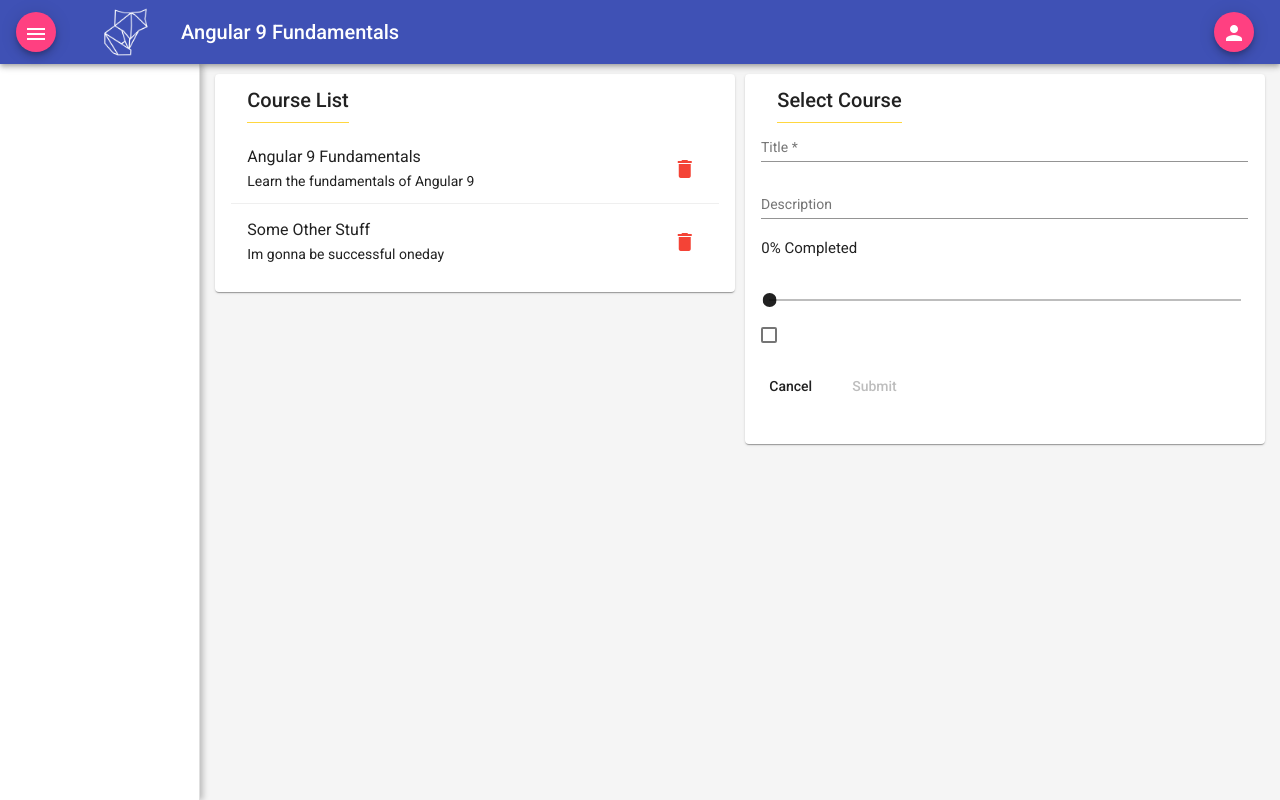
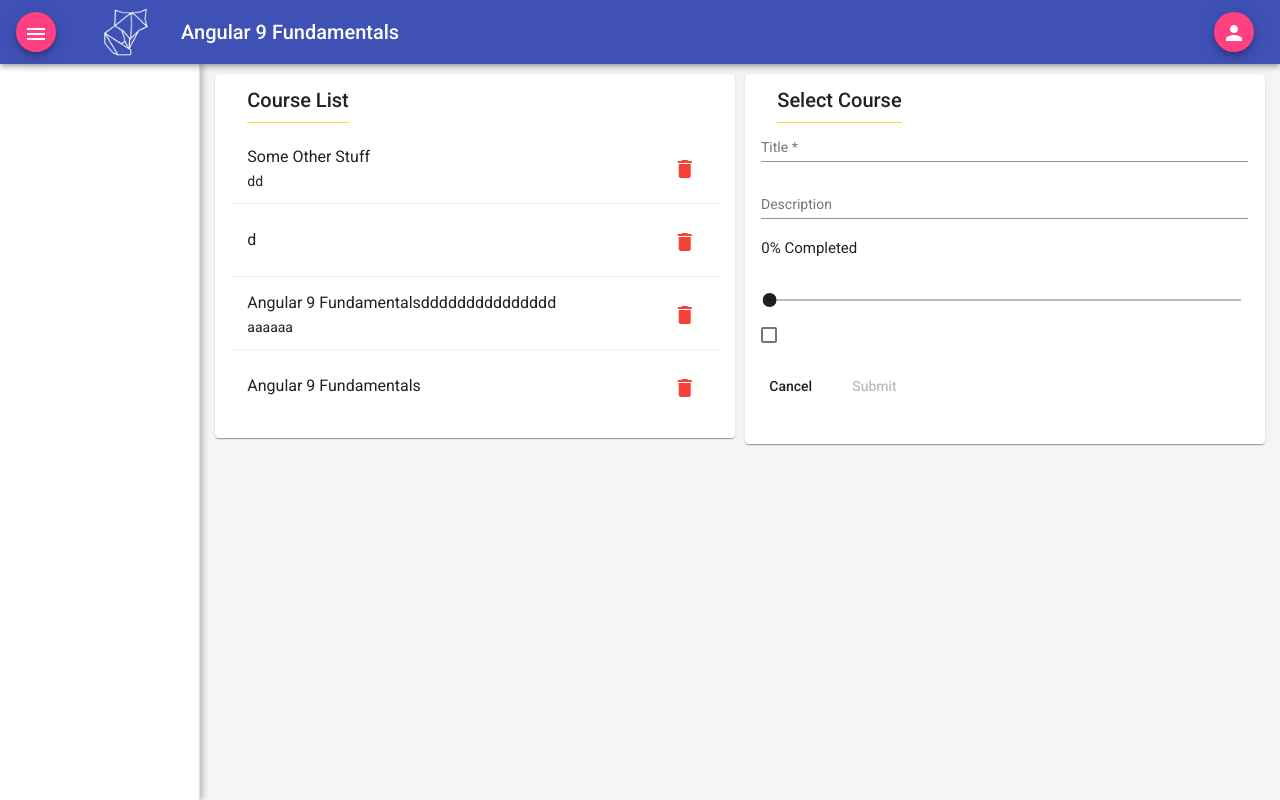
Before and after one commit to onehungrymind/angular9-fundamentals-workshop, an Angular app: page /courses in a window 1280 px wide. Built offline with nearby package versions, Linux system fonts and the light colour scheme; data requests are answered from the project's data file.

Commit message:
finish 5

```diff
--- a/server/db.json
+++ b/server/db.json
@@ -2,10 +2,31 @@
   "courses": [
     {
       "id": 1,
+      "title": "Some Other Stuff",
+      "description": "dd",
+      "percentComplete": 13,
+      "favorite": false
+    },
+    {
+      "id": 12,
+      "title": "d",
+      "description": "",
+      "percentComplete": 0,
+      "favorite": false
+    },
+    {
+      "id": 13,
+      "title": "Angular 9 Fundamentalsddddddddddddddd",
+      "description": "aaaaaa",
+      "percentComplete": 0,
+      "favorite": false
+    },
+    {
+      "id": 14,
       "title": "Angular 9 Fundamentals",
-      "description": "Learn the fundamentals of Angular 9",
-      "percentComplete": 26,
-      "favorite": true
+      "description": "",
+      "percentComplete": 0,
+      "favorite": false
     }
   ]
 }
--- a/src/app/app.module.ts
+++ b/src/app/app.module.ts
@@ -11,6 +11,8 @@ import { CoursesComponent } from './courses/courses.component';
 import { FormsModule } from '@angular/forms';
 import { CoursesService } from './shared/services/courses.service';
 import { LessonsService } from './shared/services/lessons.service';
+import { CourseDetailsComponent } from './courses/course-details/course-details.component';
+import { CourseListComponent } from './courses/course-list/course-list.component';
 
 @NgModule({
   imports: [
@@ -24,7 +26,9 @@ import { LessonsService } from './shared/services/lessons.service';
   declarations: [
     AppComponent,
     HomeComponent,
-    CoursesComponent
+    CoursesComponent,
+    CourseDetailsComponent,
+    CourseListComponent
   ],
   providers: [
     CoursesService,
--- /dev/null
+++ b/src/app/courses/course-details/course-details.component.html
@@ -0,0 +1,58 @@
+     <mat-card>
+            <mat-card-header>
+                <mat-card-title>
+                    <span *ngIf="currentCourse.id; else noSelection">
+                        {{originalTitle}}
+                    </span>
+                    <ng-template #noSelection>Select Course</ng-template>
+                </mat-card-title>
+            </mat-card-header>
+
+            <form #formName = "ngForm" (submit)="saved.emit(currentCourse)">
+                <mat-card-content>
+                    <mat-form-field>
+                        <input
+                            matInput
+                            placeholder="Title"
+                            type="text"
+                            name="title"
+                            [(ngModel)]="currentCourse.title"
+                            required
+                        />
+                    </mat-form-field>
+
+                    <mat-form-field>
+                        <input
+                            matInput
+                            placeholder="Description"
+                            type="text"
+                            name="description"
+                            [(ngModel)]="currentCourse.description"
+                        />
+                    </mat-form-field>
+
+                    <section>
+                        <h4>{{currentCourse.percentComplete}}% Completed</h4>
+                        <mat-slider
+                            class="full-width"
+                            min="0"
+                            max="100"
+                            name="percentComplete"
+                            thumbLabel
+                            [(ngModel)]="currentCourse.percentComplete"
+                        >
+
+                        </mat-slider>
+                    </section>
+                    <section>
+                        <mat-checkbox name="favorite" [(ngModel)]="currentCourse.favorite">
+
+                        </mat-checkbox>
+                    </section>
+                </mat-card-content>
+                <mat-card-actions>
+                    <button type="button" mat-button (click)="cancelled.emit()">Cancel</button>
+                    <button type="submit" mat-button color="primary" [disabled]="formName.invalid">Submit</button>
+                </mat-card-actions>
+            </form>
+        </mat-card>
--- /dev/null
+++ b/src/app/courses/course-details/course-details.component.ts
@@ -0,0 +1,20 @@
+import { Component, Input, Output, EventEmitter } from '@angular/core';
+
+@Component({
+  selector: 'app-course-details',
+  templateUrl: './course-details.component.html',
+  styleUrls: ['./course-details.component.scss']
+})
+export class CourseDetailsComponent {
+  currentCourse
+  originalTitle
+  @Output() saved = new EventEmitter()
+  @Output() cancelled = new EventEmitter()
+
+  @Input() set course(value) {
+    if (value) {
+      this.currentCourse = Object.assign({}, value)
+      this.originalTitle = value.title
+    }
+  }
+}
--- /dev/null
+++ b/src/app/courses/course-list/course-list.component.html
@@ -0,0 +1,24 @@
+       <mat-card>
+            <mat-card-header>
+                <mat-card-title>
+                Course List
+                </mat-card-title>
+            </mat-card-header>
+            <mat-card-content>
+
+                <mat-list>
+                    <mat-list-item *ngFor="let course of courses" (click)="current.emit(course)">
+                        <h3 matLine>{{course.title}}</h3>
+                        <p matLine>{{course.description}}</p>
+                        <button
+                            mat-icon-button
+                            color="warn"
+                            (click)="deleted.emit(course.id);$event.stopImmediatePropagation()"
+                        >
+                            <mat-icon>delete</mat-icon>
+                        </button>
+                    </mat-list-item>
+                </mat-list>
+
+            </mat-card-content>
+        </mat-card>
--- a/src/app/courses/courses.component.html
+++ b/src/app/courses/courses.component.html
@@ -1,95 +1,19 @@
 <div class="courses-containers">
     <div class="courses-list">
-        <mat-card>
-        <mat-card-header>
-            <mat-card-title>
-            Course List
-            </mat-card-title>
-        </mat-card-header>
-        <mat-card-content>
+        <app-course-list
+            [courses]="courses"
+            (current)="selectCourse($event)"
+            (deleted)="deleteCourse($event)"
+        >
+        </app-course-list>
 
-            <mat-list>
-                <mat-list-item *ngFor="let course of courses" (click) = "selectCourse(course)">
-                    <h3 matLine>{{course.title}}</h3>
-                    <p matLine>{{course.description}}</p>
-                    <button
-                        mat-icon-button
-                        color="warn"
-                        (click)="deleteCourse(course.id); $event.stopImmediatePropagation()"
-                    >
-                        <mat-icon>delete</mat-icon>
-                    </button>
-                </mat-list-item>
-            </mat-list>
-
-        </mat-card-content>
-        </mat-card>
     </div>
 
     <div class="course-details">
-        <mat-card>
-            <!-- COURSE FORM -->
-            <mat-card-header>
-                <mat-card-title>
-                    <span *ngIf="currentCourse.id; else noSelection">
-                        {{currentCourse.title}}
-                    </span>
-                    <ng-template #noSelection>Select Course</ng-template>
-                </mat-card-title>
-            </mat-card-header>
-
-            <form #formName = "ngForm" (submit)="saveCourse(currentCourse)">
-                <mat-card-content>
-                    <mat-form-field>
-                        <input
-                            matInput
-                            placeholder="Title"
-                            type="text"
-                            name="title"
-                            [(ngModel)]="currentCourse.title"
-                            required
-                        />
-                    </mat-form-field>
-
-                    <mat-form-field>
-                        <input
-                            matInput
-                            placeholder="Description"
-                            type="text"
-                            name="description"
-                            [(ngModel)]="currentCourse.description"
-                        />
-                    </mat-form-field>
-
-                    <section>
-                        <h4>{{currentCourse.percentComplete}}% Completed</h4>
-                        <mat-slider
-                            class="full-width"
-                            min="0"
-                            max="100"
-                            name="percentComplete"
-                            thumbLabel
-                            [(ngModel)]="currentCourse.percentComplete"
-                        >
-
-                        </mat-slider>
-                    </section>
-                    <section>
-                        <mat-checkbox name="favorite" [(ngModel)]="currentCourse.favorite">
-
-                        </mat-checkbox>
-                    </section>
-                </mat-card-content>
-                <mat-card-actions>
-                    <button type="button" mat-button (click)="cancel()">Cancel</button>
-                    <button type="submit" mat-button color="primary" [disabled]="formName.invalid">Submit</button>
-                </mat-card-actions>
-            </form>
-            <mat-card-actions>
-
-            <!-- COURSE ACTIONS -->
-
-            </mat-card-actions>
-        </mat-card>
+        <app-course-details
+            [course]='currentCourse'
+            (saved)="saveCourse($event)"
+            (cancelled)="cancel()"
+        ></app-course-details>
     </div>
 </div>
--- a/src/app/courses/courses.component.ts
+++ b/src/app/courses/courses.component.ts
@@ -18,6 +18,8 @@ export class CoursesComponent implements OnInit {
 
   deleteCourse(courseId) {
     this.coursesService.delete(courseId)
+      .subscribe(result => this.refreshCourses())
+      console.log(23)
   }
 
   resetSelectedCourse() {
@@ -34,7 +36,17 @@ export class CoursesComponent implements OnInit {
 
   ngOnInit(): void {
     this.resetSelectedCourse()
-    this.courses = this.coursesService.all()
+    this.loadCourses()
+  }
+
+  refreshCourses() {
+    this.resetSelectedCourse()
+    this.loadCourses()
+  }
+
+  loadCourses() {
+    this.coursesService.all()
+    .subscribe(courses => this.courses = courses)
   }
 
   cancel() {
@@ -44,9 +56,11 @@ export class CoursesComponent implements OnInit {
   saveCourse(course) {
     if (course.id){
       this.coursesService.update(course)
+        .subscribe(result => this.refreshCourses())
     }
     else{
       this.coursesService.create(course)
+        .subscribe(result => this.refreshCourses())
     }
   }
 }
--- a/src/app/shared/services/courses.service.ts
+++ b/src/app/shared/services/courses.service.ts
@@ -1,45 +1,36 @@
+import { HttpClient } from '@angular/common/http';
 import { Injectable } from '@angular/core';
+
+const BASE_URL = "http://localhost:3000/"
 
 @Injectable({
   providedIn: 'root'
 })
 export class CoursesService {
-  private courses = [
-    {
-      id: 1,
-      title: 'Angular 9 Fundamentals',
-      description: 'Learn the fundamentals of Angular 9',
-      percentComplete: 26,
-      favorite: true
-    },
-    {
-      id: 2,
-      title: 'Some Other Stuff',
-      description: 'Im gonna be successful oneday',
-      percentComplete: 85,
-      favorite: false
-    }
-  ];
-
-  constructor() { }
+  private model = "courses"
+  constructor(private http: HttpClient) { }
 
   all() {
-    return this.courses
+    return this.http.get(this.getUrl())
   }
 
   find(courseId) {
-
+    return this.http.get(`${this.getUrl()}/${courseId}`)
   }
 
   create(course) {
-    console.log("Created Course", course)
+    return this.http.post(this.getUrl(), course)
   }
 
   update(course) {
-    console.log("Updated Course", course)
+    return this.http.put(`${this.getUrl()}/${course.id}`, course)
   }
 
   delete(courseId) {
-    console.log("Deleted Course", courseId)
+    return this.http.delete(`${this.getUrl()}/${courseId}`)
+  }
+
+  private getUrl() {
+    return `${BASE_URL}${this.model}`
   }
 }
```
Also changed, not shown: src/app/courses/course-list/course-list.component.ts (added, +12 -0 lines), src/app/courses/course-details/course-details.component.scss (added), src/app/courses/course-list/course-list.component.scss (added), 2 other files (tests, documents, lock files or other folders).
